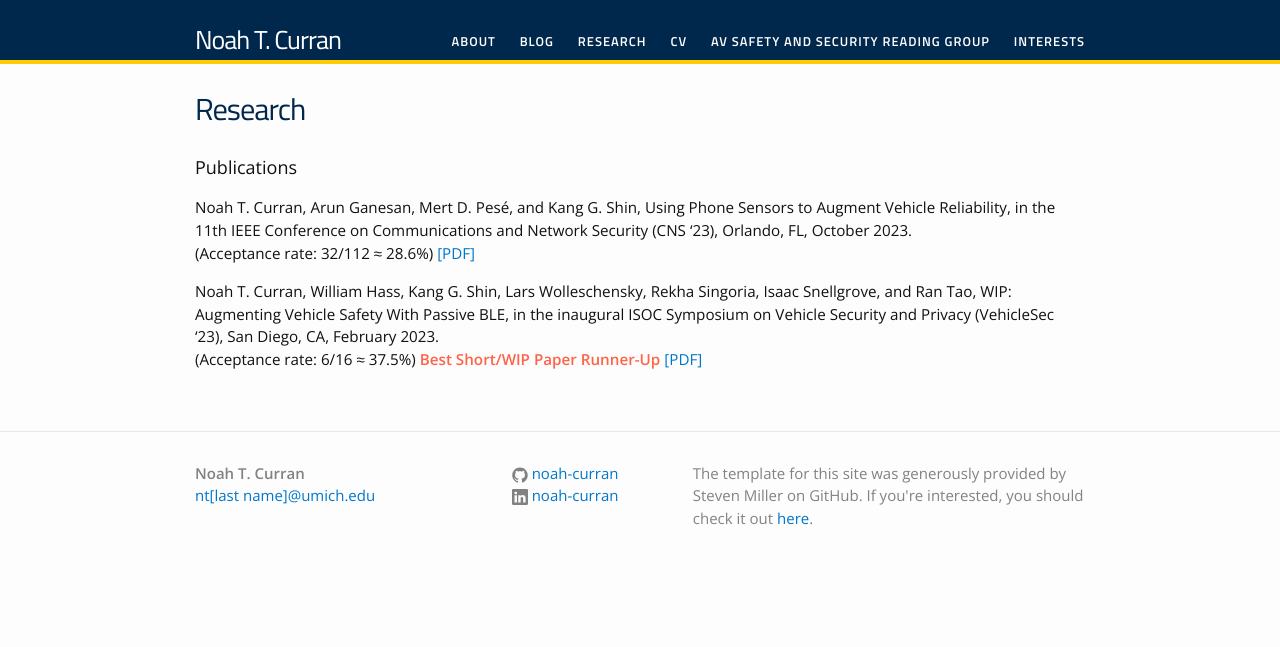
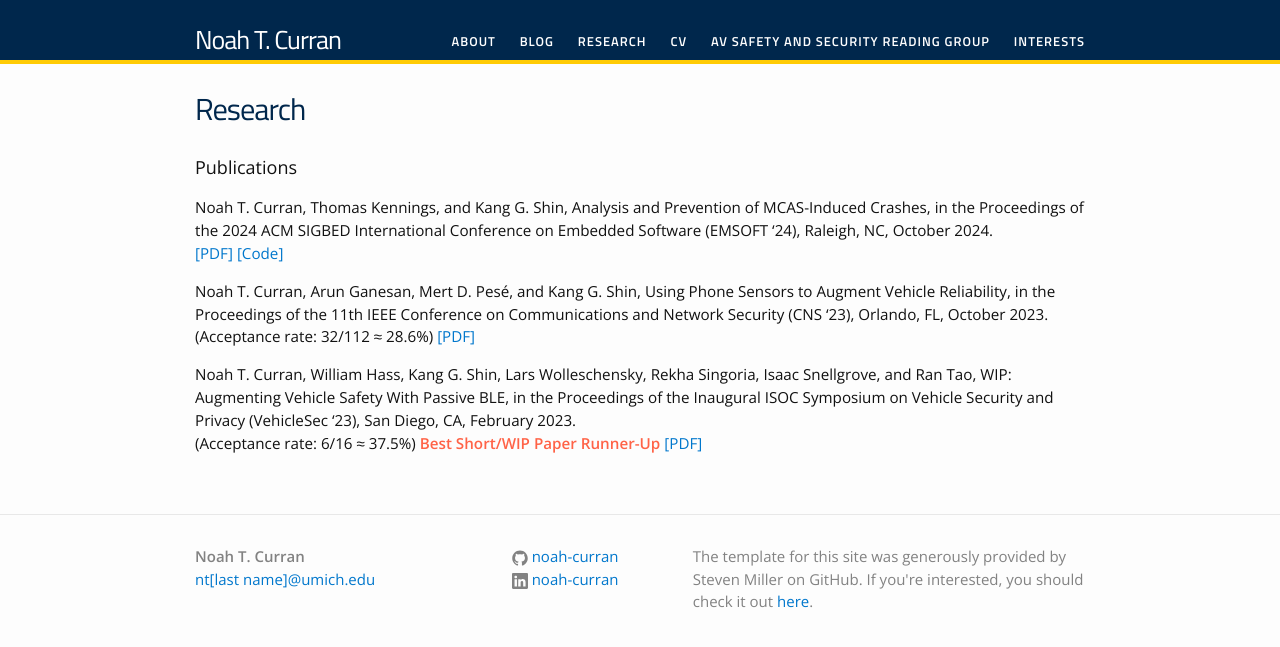
Before and after one commit to noah-curran/noah-curran.github.io, a Jekyll site: the page built from research.md, in a window 1280 px wide. Shown: the top 647 px of the page. Built offline with Jekyll 4.4.1, drawn with Linux system fonts in a browser that asks for light colours.

Commit message:
add new paper

```diff
--- a/research.md
+++ b/research.md
@@ -6,15 +6,21 @@ permalink: /research/
 
 #### Publications
 
+Noah T. Curran, Thomas Kennings, and Kang G. Shin,
+    Analysis and Prevention of MCAS-Induced Crashes,
+    in the Proceedings of the 2024 ACM SIGBED International Conference on Embedded Software (EMSOFT '24), Raleigh, NC, October 2024.
+<a href="/assets/files/emsoft24-curran.pdf">[PDF]</a>
+<a href="https://github.com/noah-curran/SA-MCAS">[Code]</a>
+
 Noah T. Curran, Arun Ganesan, Mert D. Pesé, and Kang G. Shin,
     Using Phone Sensors to Augment Vehicle Reliability,
-    in the 11th IEEE Conference on Communications and Network Security (CNS '23), Orlando, FL, October 2023.
+    in the Proceedings of the 11th IEEE Conference on Communications and Network Security (CNS '23), Orlando, FL, October 2023.
 (Acceptance rate: 32/112 ≈ 28.6%)
 <a href="/assets/files/cns23-curran.pdf">[PDF]</a>
 
 Noah T. Curran, William Hass, Kang G. Shin, Lars Wolleschensky, Rekha Singoria, Isaac Snellgrove, and Ran Tao,
     WIP: Augmenting Vehicle Safety With Passive BLE,
-    in the inaugural ISOC Symposium on Vehicle Security and Privacy (VehicleSec '23), San Diego, CA, February 2023.
+    in the Proceedings of the Inaugural ISOC Symposium on Vehicle Security and Privacy (VehicleSec '23), San Diego, CA, February 2023.
 (Acceptance rate: 6/16 ≈ 37.5%)
 <b style="color:Tomato;">Best Short/WIP Paper Runner-Up</b>
 <a href="/assets/files/vehiclesec23-curran.pdf">[PDF]</a>
```
Also changed, not shown: 1 other file.
